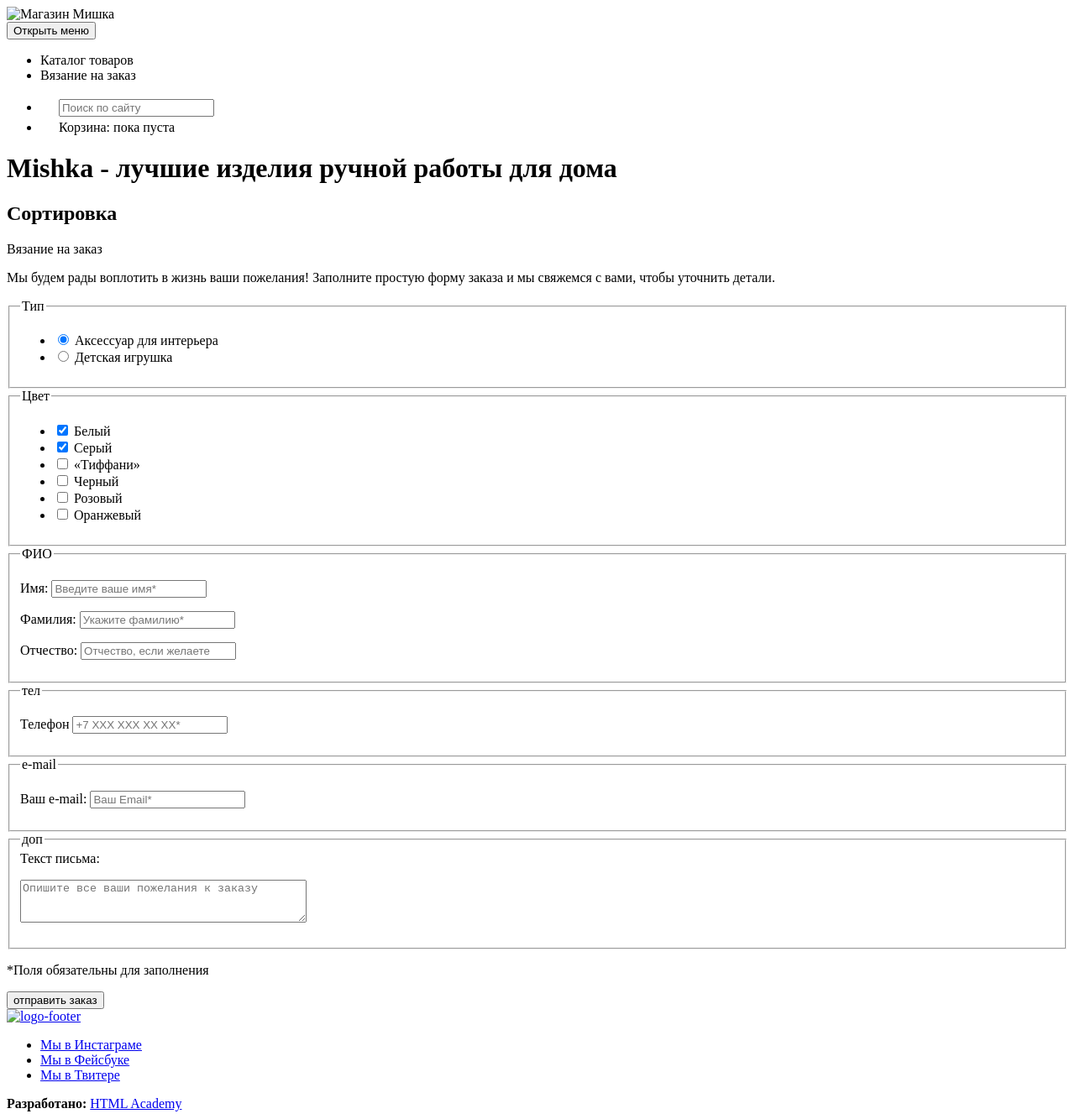
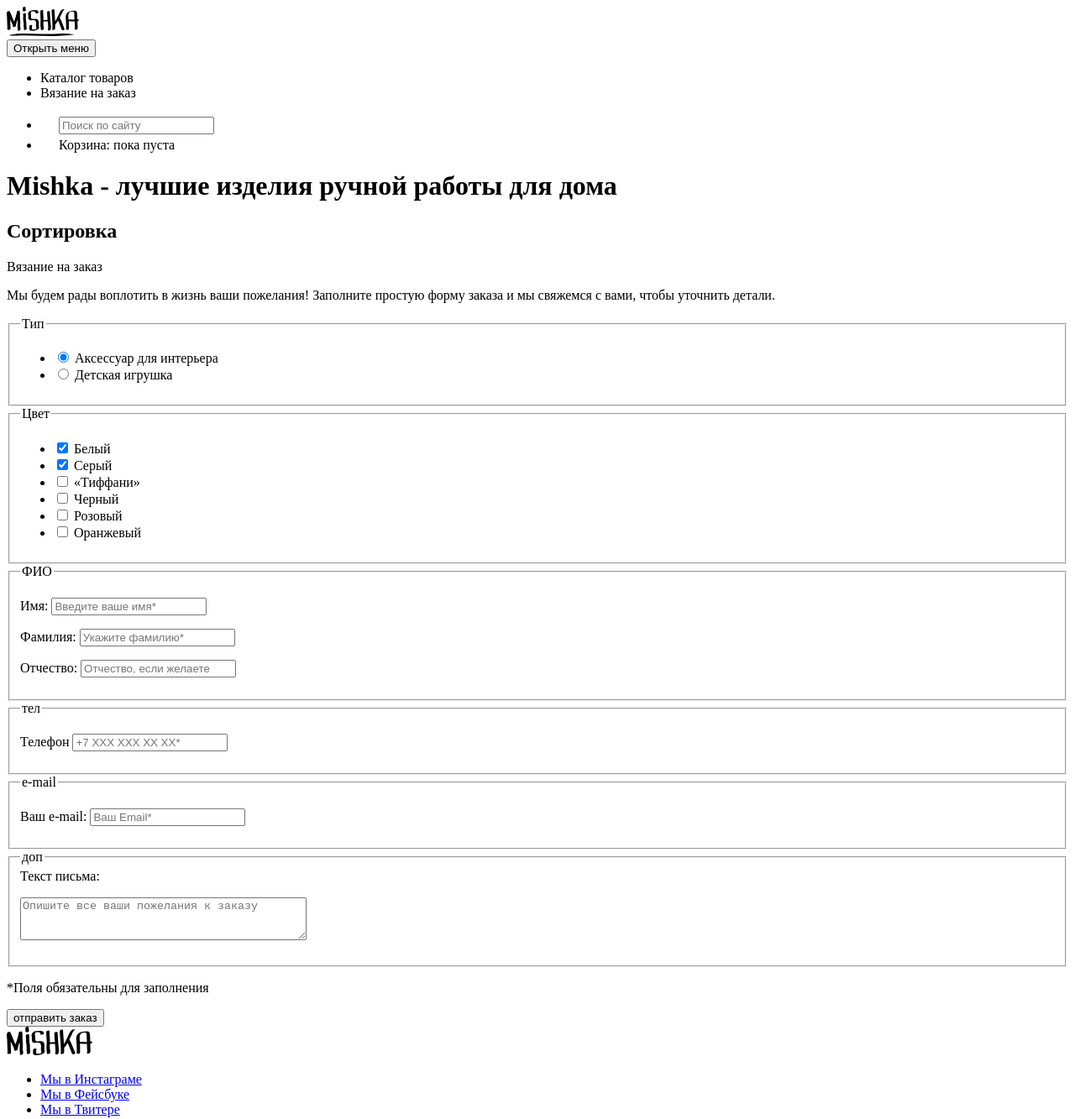
Before and after one commit to AntoninaTelehuz/1311487-mishka-22, a website: page source/form.html in a window 1280 px wide. Shown: the top 1333 px of the page at 84% size. Drawn offline with Linux system fonts and the light colour scheme.

```diff
--- a/source/form.html
+++ b/source/form.html
@@ -7,7 +7,7 @@
   <body class="page">
     <header class="header">
       <a class="header__logo">
-        <img class="header__logo-image" src="../img/mishka-logo-mobile.svg.svg" width="86" height="35" alt="Магазин Мишка">
+        <img class="header__logo-image" src="./img/mishka-logo-small.svg" width="86" height="35" alt="Магазин Мишка">
       </a>
       <nav class="main-nav">
         <button class="main-nav__toggle" type="button">
@@ -26,7 +26,7 @@
             <li class="user-list__item user-list__search">
               <form action="#" method="get" enctype="multipart/form-data">
                 <svg class="user-list__search-icon" width="18" height="18">
-                  <use xlink:href="../img/search.svg#search-icon"></use>
+                  <use xlink:href="./img/search.svg#search-icon"></use>
                 </svg>
                 <input type="search" name="search" id="search" placeholder="Поиск по сайту">
                 <label for="search"></label>
@@ -34,7 +34,7 @@
             </li>
             <li class="user-list__item user-list__basket">
               <svg class="user-list__basket-icon" width="18" height="18">
-                <use xlink:href="../img/cart.svg#basket-icon"></use>
+                <use xlink:href="./img/cart.svg#basket-icon"></use>
               </svg>
               <a>Корзина: пока пуста</a>
             </li>
@@ -140,9 +140,9 @@
     <footer class="page-footer">
       <div class="page-footer__wrapper">
         <div class="page-footer__logo">
-          <a href="index.html"> <img src="../img/logo-footer.svg.svg" alt="logo-footer" width="102" height="34"></a>
+          <a class="page-footer__link" href="index.html"> <img class="page-footer__img" src="./img/logo-footer.svg" alt="logo-footer" width="102" height="34"></a>
         </div>
-        <div class="page-footer__social">
+        <div class="page-footer__social social">
           <ul class="social__list">
             <li class="social__item">
               <a class="social__link social__link--instagram" href="https://www.instagram.com/htmlacademy">Мы в Инстаграме</a>
```
